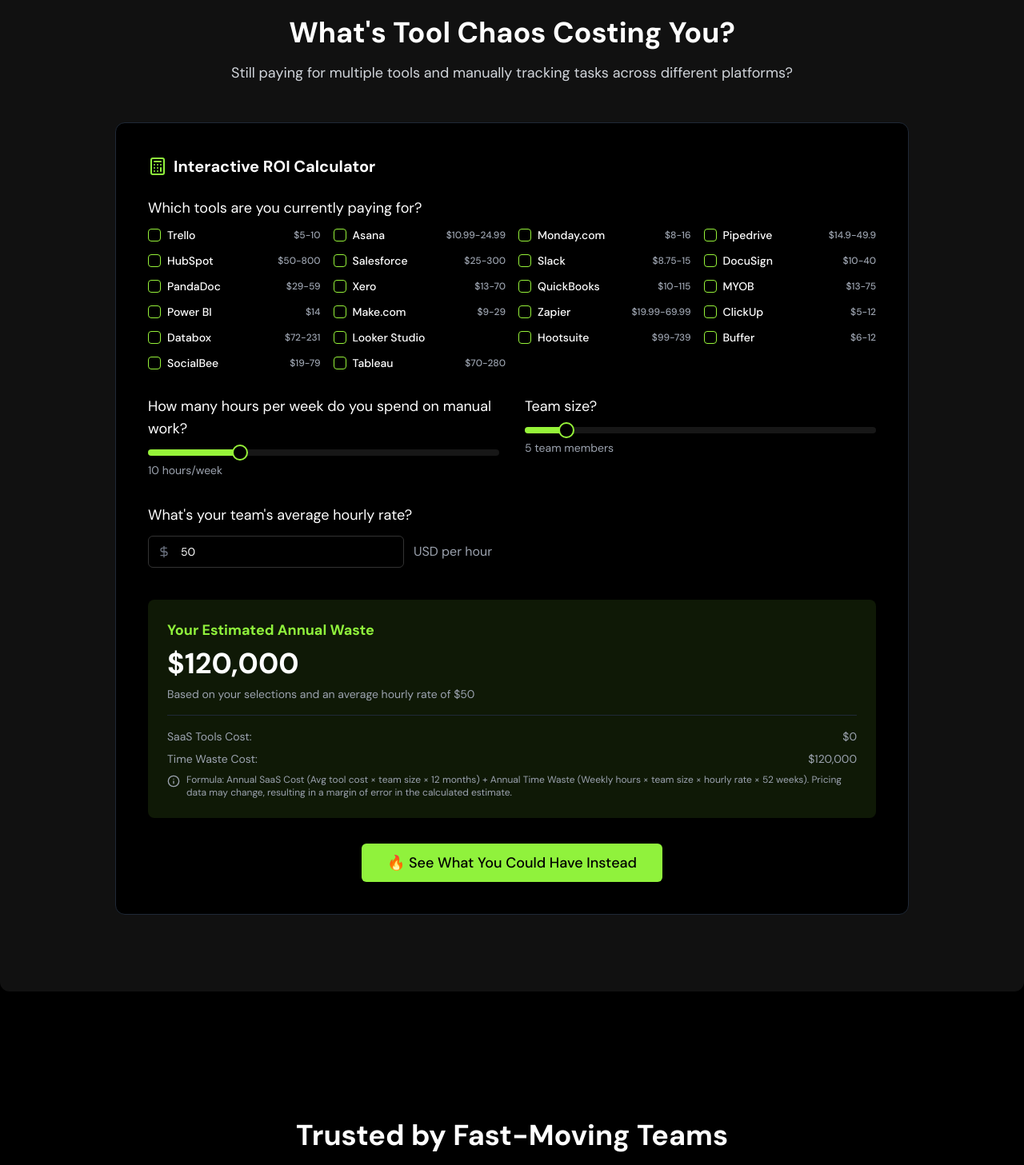
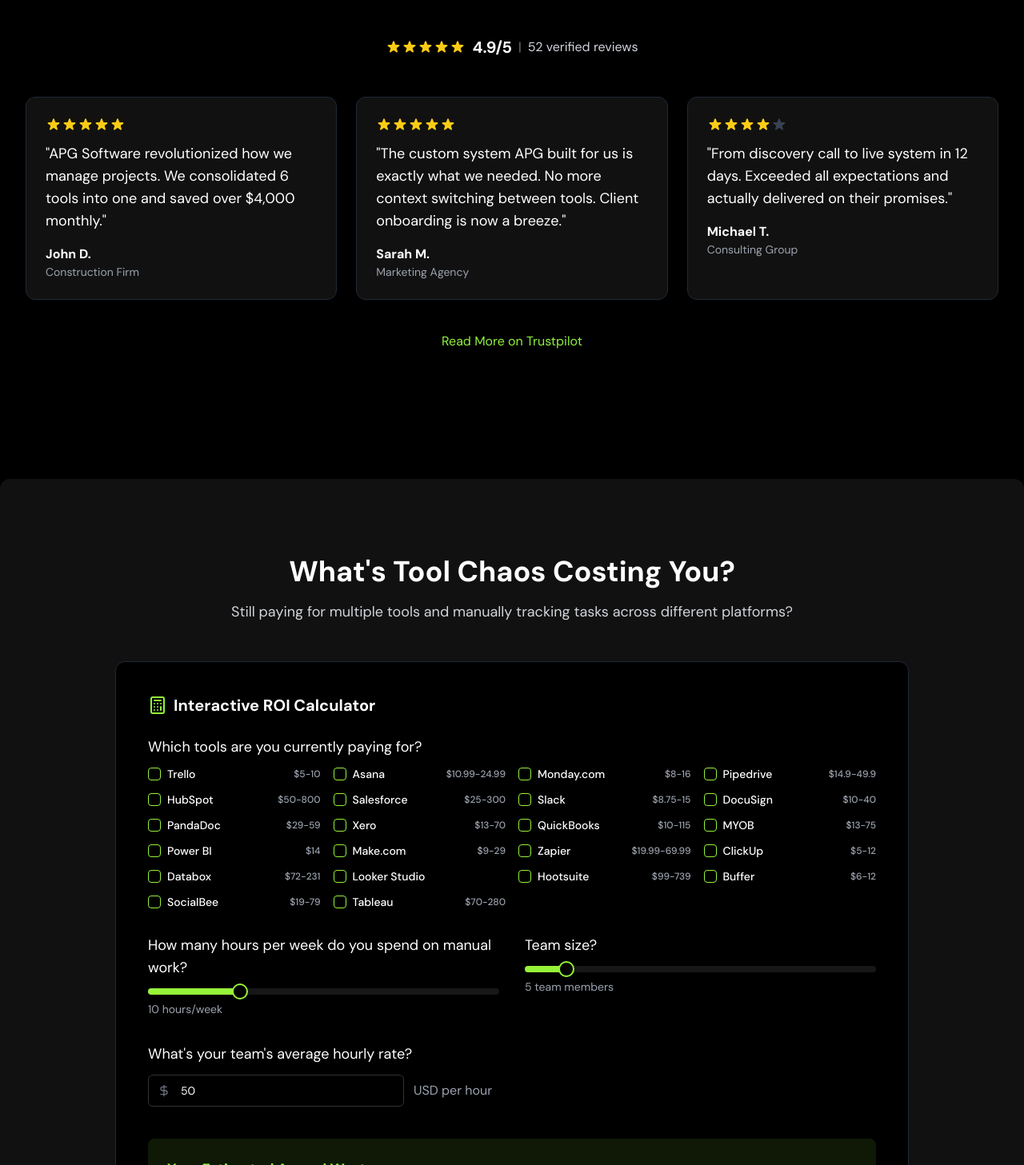
Before and after one commit to adamfromAPGsoftware/apg-lander, a React (Vite) app: page / in a window 1280 px wide. Shown: the part 4213-5670 px from the top of the page at 80% size. Built offline with nearby package versions, Linux system fonts and the light colour scheme.

Commit message:
chore: move SocialProof to position 6 on landing page

```diff
--- a/src/pages/Index.tsx
+++ b/src/pages/Index.tsx
@@ -21,8 +21,8 @@ const Index = () => {
       <AISystem />
       <ValueProposition />
       <LiveAppPreview />
+      <SocialProof />
       <ROICalculator />
-      <SocialProof />
       <WhyDifferent />
       <ProcessSteps />
       <CallToAction />
```
